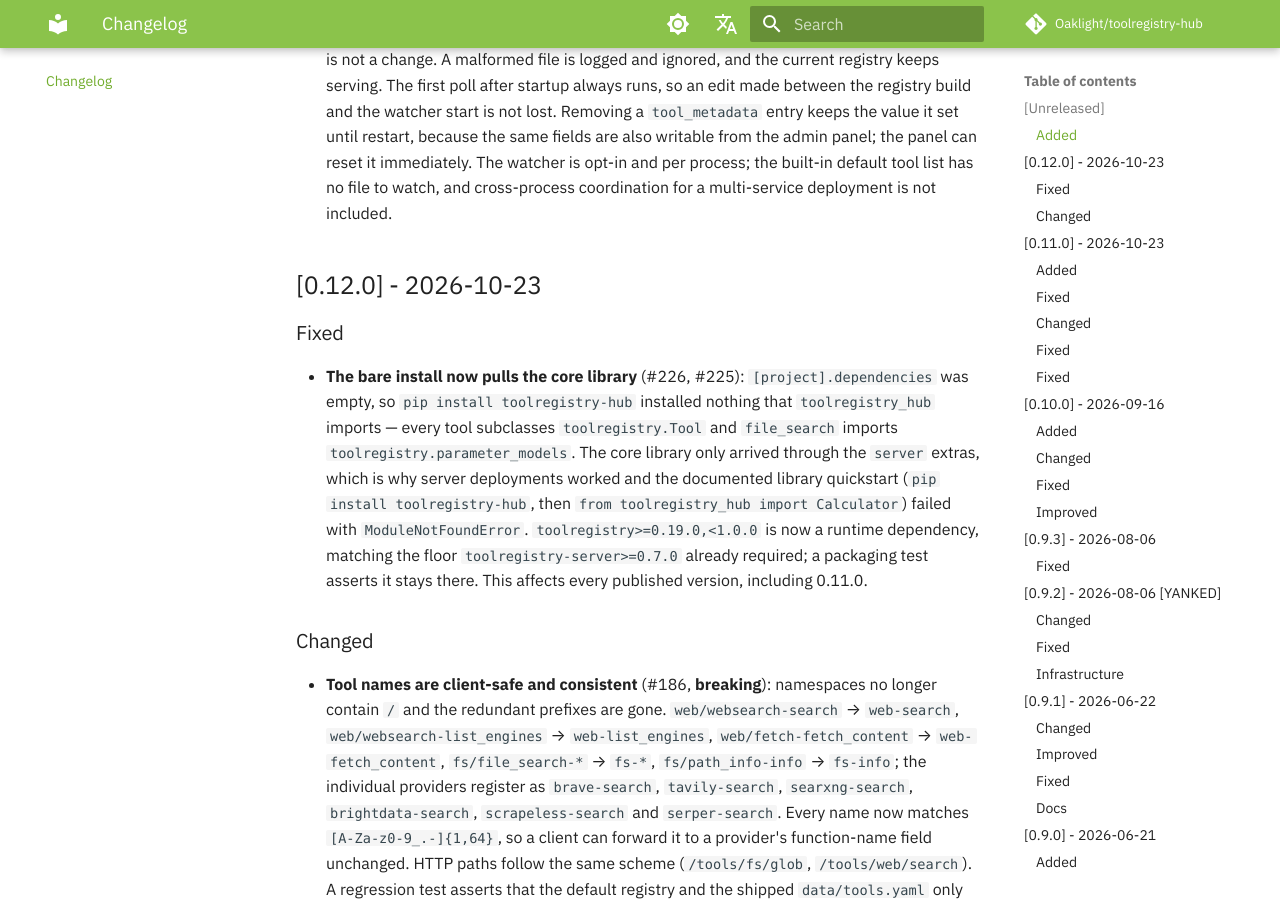
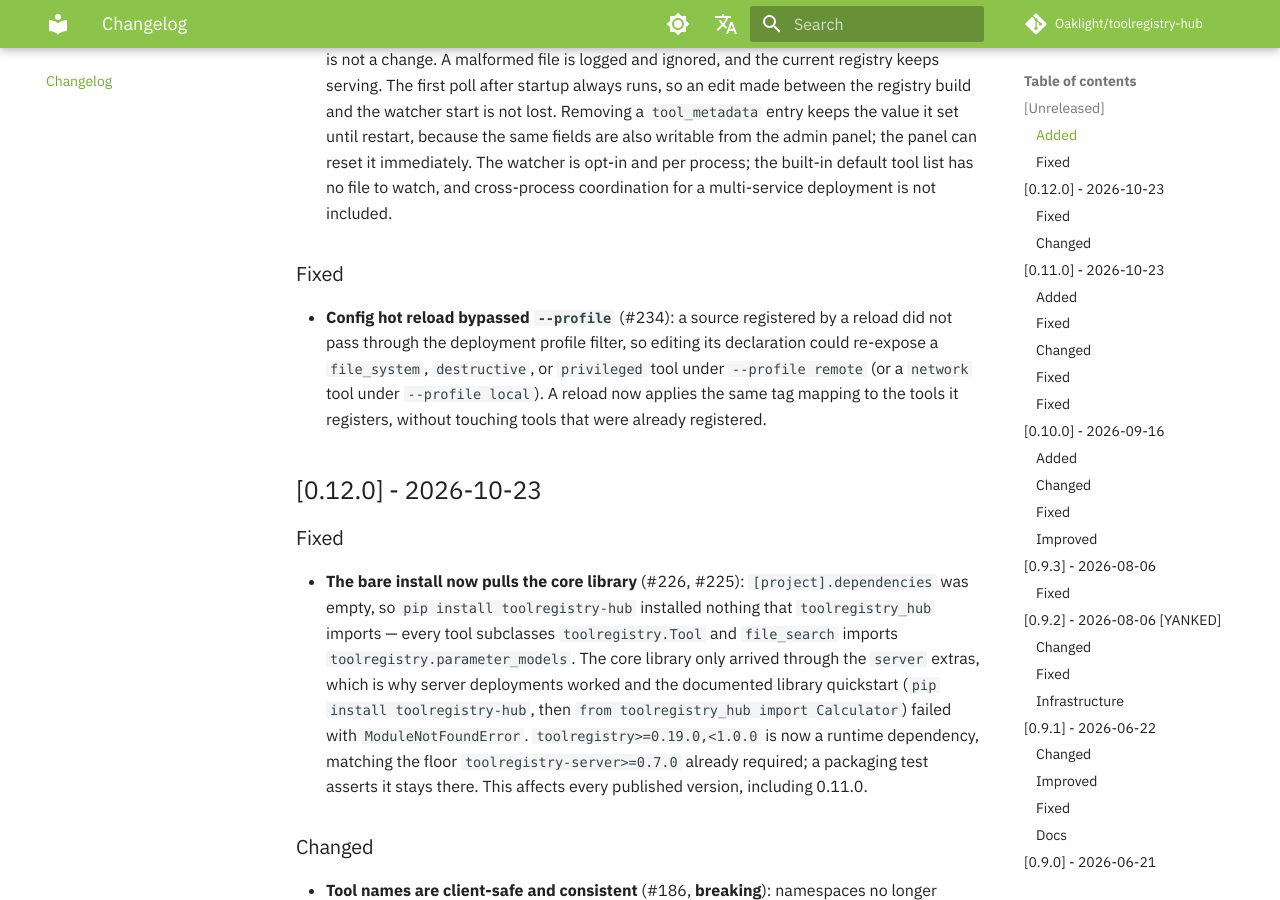
Before and after one commit to Oaklight/toolregistry-hub, an MkDocs documentation site: the page built from docs/changelog.md, in a window 1280 px wide and 900 px high, scrolled down 538 px. Built offline with MkDocs 1.6.1 and Material for MkDocs 9.7.7, drawn with Linux system fonts in a browser that asks for light colours; some web fonts are replaced; comment, search, counter and statistics services are not loaded.

Commit message:
docs: note the profile filter on config reload (#234)

```diff
--- a/docs/changelog.md
+++ b/docs/changelog.md
@@ -17,6 +17,10 @@ The format is based on [Keep a Changelog](https://keepachangelog.com/en/1.1.0/),
 ### Added
 
 - **`tools.jsonc` hot reload** (#144): with `--config-reload` the running server watches its config file (mtime/size polling, no new dependency) and applies a source-level diff to the live registry: an added source is registered, a removed source is unregistered, a source that leaves the configured scope (`enabled: false`, or filtered by `mode`/`disabled`/`enabled`) is disabled instead of unregistered, and a changed declaration is replaced. Reordering the list is not a change. A malformed file is logged and ignored, and the current registry keeps serving. The first poll after startup always runs, so an edit made between the registry build and the watcher start is not lost. Removing a `tool_metadata` entry keeps the value it set until restart, because the same fields are also writable from the admin panel; the panel can reset it immediately. The watcher is opt-in and per process; the built-in default tool list has no file to watch, and cross-process coordination for a multi-service deployment is not included.
+
+### Fixed
+
+- **Config hot reload bypassed `--profile`** (#234): a source registered by a reload did not pass through the deployment profile filter, so editing its declaration could re-expose a `file_system`, `destructive`, or `privileged` tool under `--profile remote` (or a `network` tool under `--profile local`). A reload now applies the same tag mapping to the tools it registers, without touching tools that were already registered.
 
 ## [0.12.0] - 2026-10-23
 
```
